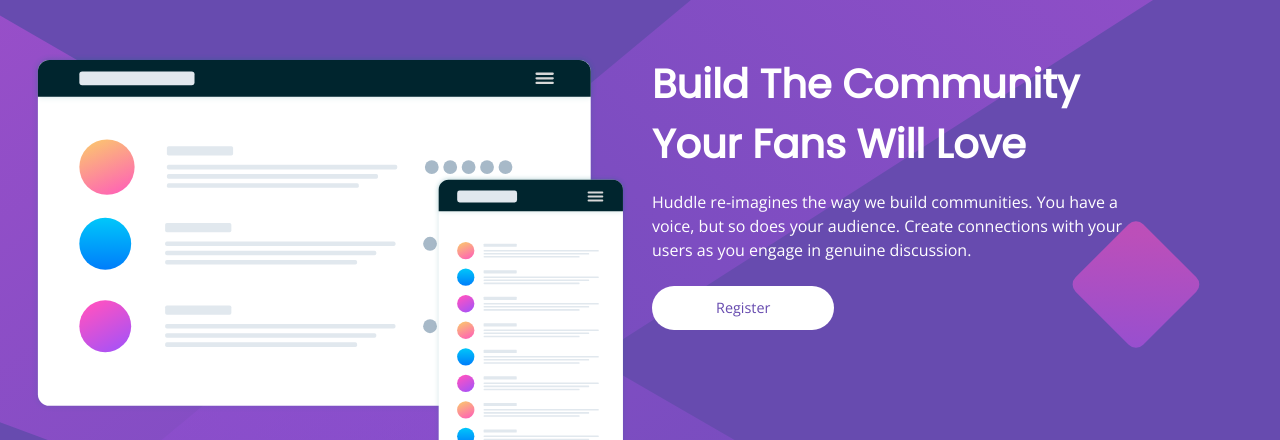
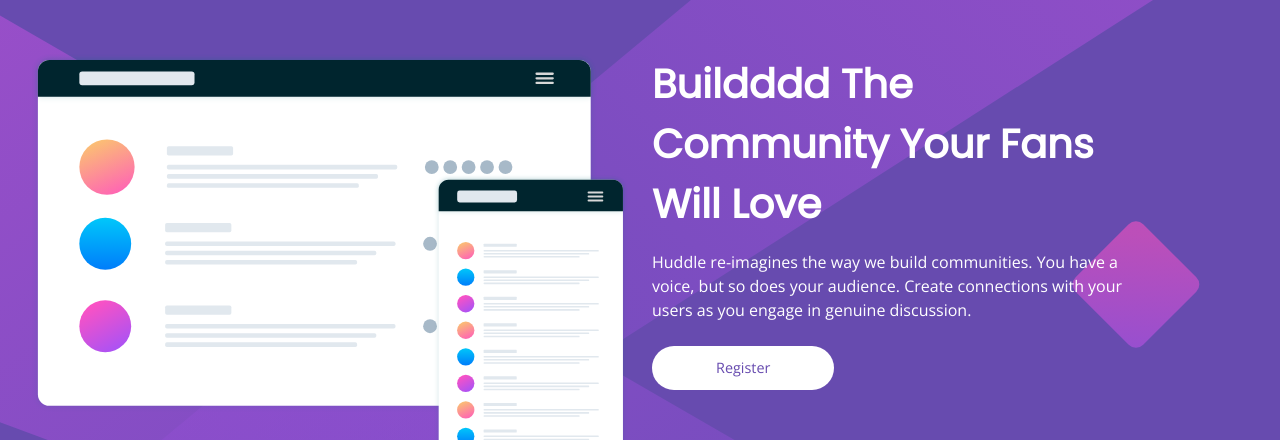
Before and after one commit to dev-lawrence/huddle-landing-page, a plain HTML site: page index.html in a window 1280 px wide. Shown: the part 96-536 px from the top of the page. Drawn offline with nearby package versions, Linux system fonts and the light colour scheme.

Commit message:
changed the h1

```diff
--- a/index.html
+++ b/index.html
@@ -23,7 +23,7 @@
           </div>
 
           <div class="text">
-            <h1>Build The Community Your Fans Will Love</h1>
+            <h1>Buildddd The Community Your Fans Will Love</h1>
             <p>
               Huddle re-imagines the way we build communities. You have a voice,
               but so does your audience. Create connections with your users as
```
